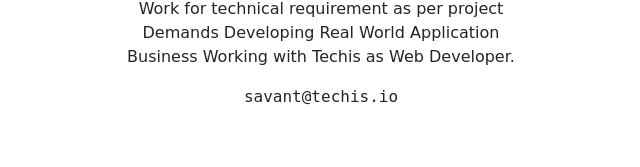
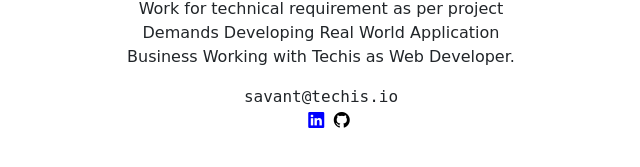
Before and after one commit to savantakash/portfolio_1, a PHP site: page / in a window 1280 px wide. Shown: the part 448-615 px from the top of the page, without its empty margins (319-959 px from the left). Run offline with PHP 8.4, Linux system fonts and the light colour scheme.

Commit message:
Added linkedin and github media links to my portfolio

```diff
--- a/index.html
+++ b/index.html
@@ -72,6 +72,17 @@
         <div class="email">savant@techis.io</div>
 
 
+        <!-- Addded icons for social media-->
+
+        <div class="icons">
+            <a href="https://linkedin.com/in/aakash-savant"><i class="bi bi-linkedin ms-3"></i></a>
+            <a href="https://github.com/savantakash/portfolio_1">
+                <i class="bi bi-github"></i>
+            </a>
+        </div>
+    </div>
+
+
 
 
 
--- a/style.css
+++ b/style.css
@@ -65,3 +65,11 @@ p {
     font-family: cursive;
     text-align: center;
 }
+
+.bi-github {
+    color: black;
+}
+
+.bi-linkedin {
+    color: blue;
+}
```
